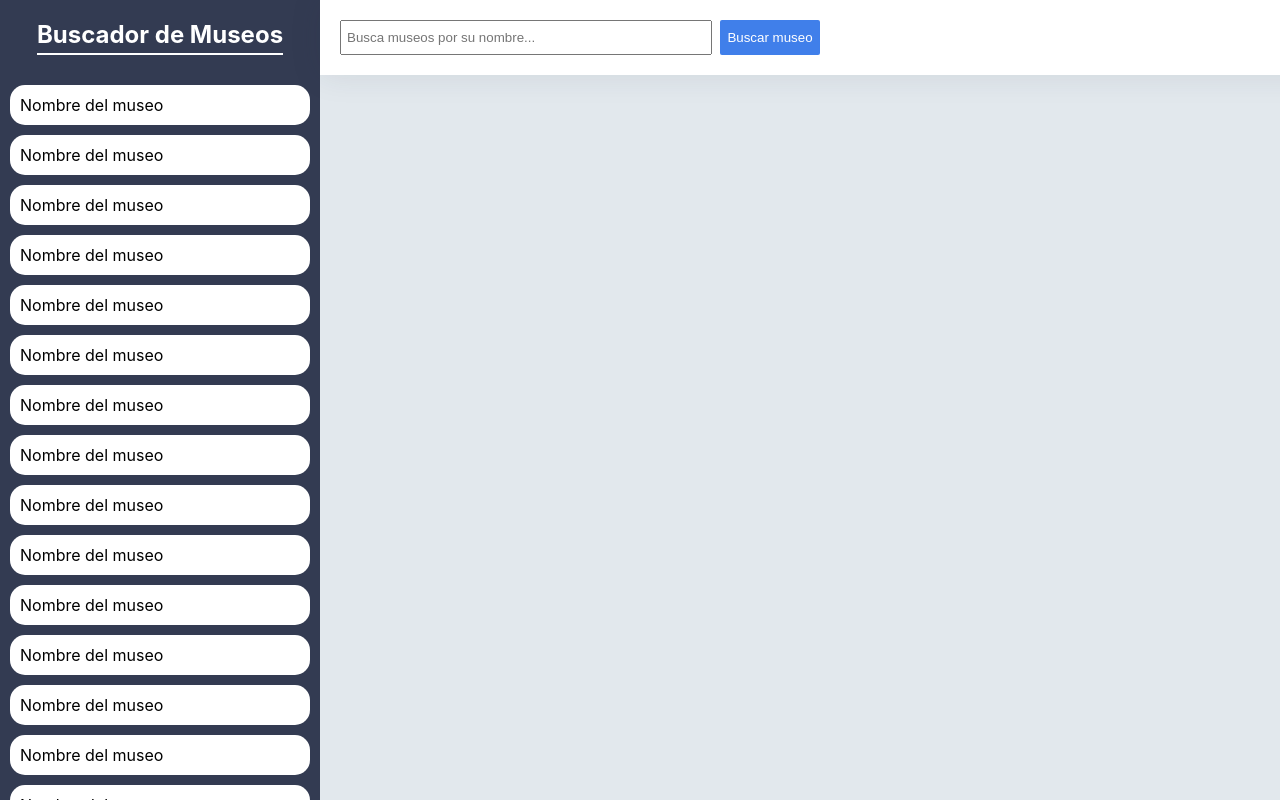
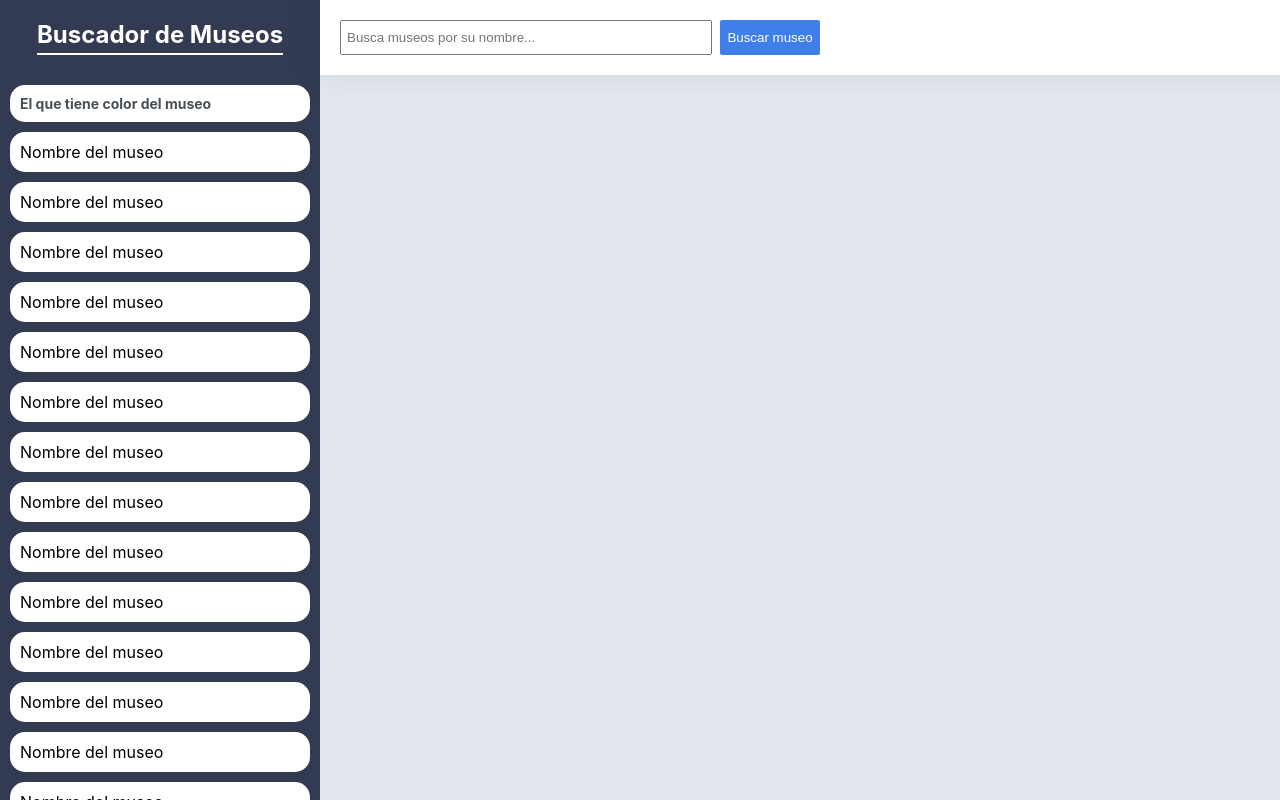
Before and after one commit to pschonffeldt/museos2, a React (Vite) app: page / in a window 1280 px wide. Shown: the top 800 px of the page. Built offline with nearby package versions, Linux system fonts and the light colour scheme.

Commit message:
Styling adjust

```diff
--- a/src/components/Container.tsx
+++ b/src/components/Container.tsx
@@ -11,7 +11,7 @@ export default function Container() {
         </div>
         <div className="results">
           <div className="result-container">
-            <p>Nombre del museo</p>
+            <p className="result-name">El que tiene color del museo</p>
           </div>
           <div className="result-container">
             <p>Nombre del museo</p>
--- a/src/index.css
+++ b/src/index.css
@@ -128,6 +128,14 @@ body {
   gap: 10px;
   border-radius: 15px;
   cursor: pointer;
+}
+
+.result-name {
+  color: var(--color-darkestgray);
+  font-size: 14px;
+  text-align: left;
+  width: 100%;
+  font-weight: bold;
 }
 
 /* Top nav bar */
```
